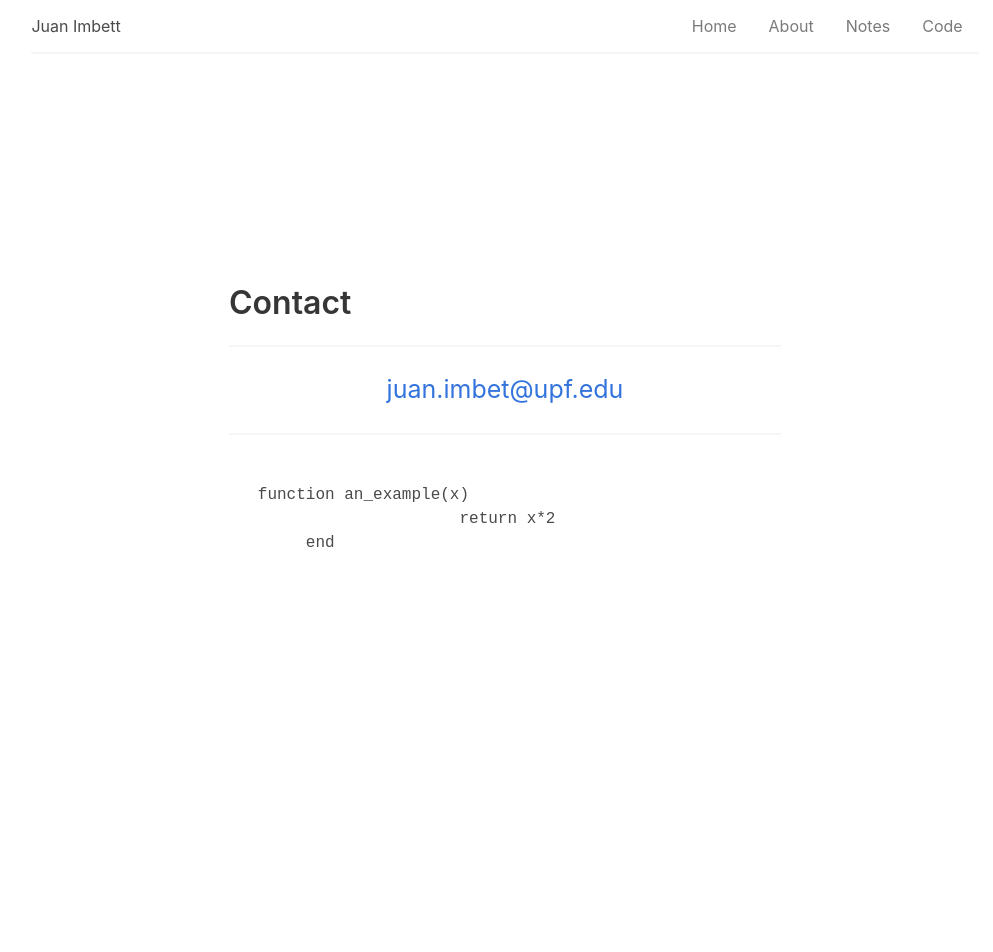
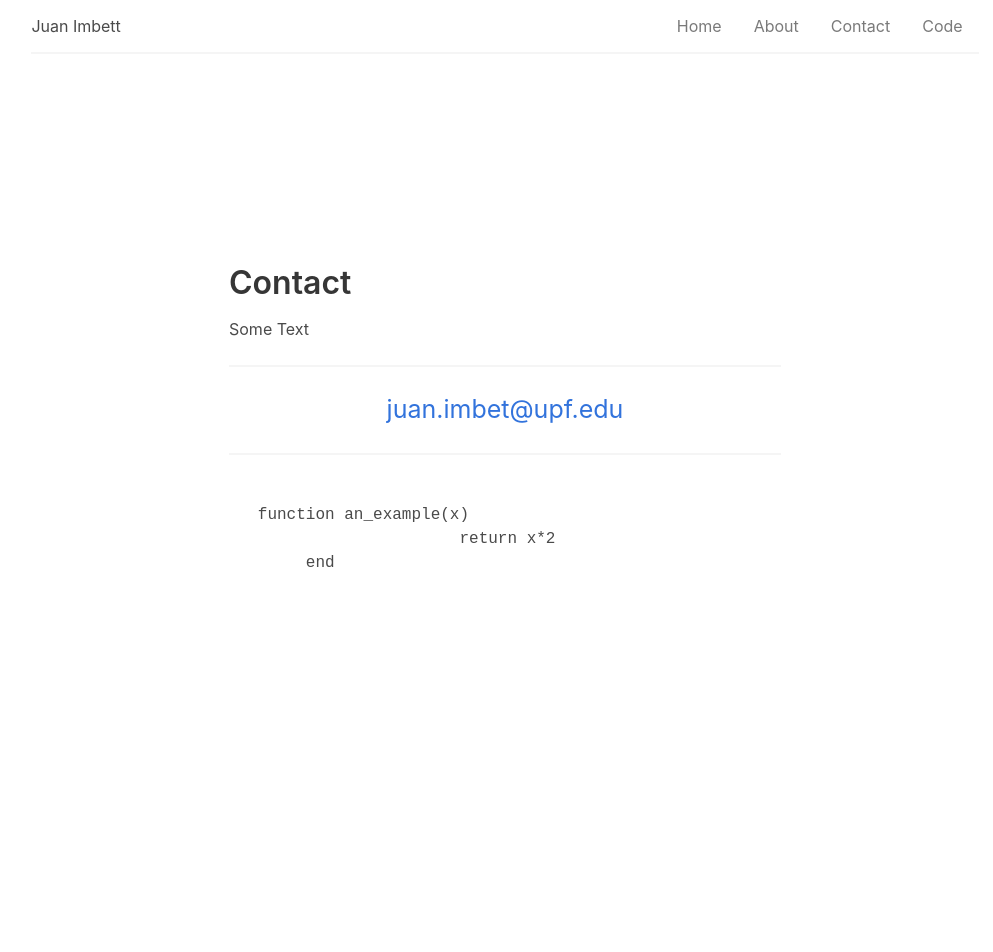
Before and after one commit to jfimbett/jfimbett.github.io, a Jekyll site: the page built from contact.md, in a window 1280 px wide. Shown: the whole page, without its empty margins (135-1128 px from the left). Built offline with Jekyll 4.4.1, drawn with Linux system fonts in a browser that asks for light colours.

Commit message:
maintenance

```diff
--- a/_layouts/default.html
+++ b/_layouts/default.html
@@ -66,7 +66,7 @@
 							<div class="navbar-end">
 								<a class="navbar-item is-tab" href="{% link index.html %}">Home</a>
 								<a class="navbar-item is-tab" href="{% link about.md %}">About</a>
-								<a class="navbar-item is-tab" href="{% link contact.md %}">Notes</a>
+								<a class="navbar-item is-tab" href="{% link contact.md %}">Contact</a>
 								<a class="navbar-item is-tab" href="https://blog.sindresorhus.com">Code</a>
 							</div>
 						</div>
--- a/contact.md
+++ b/contact.md
@@ -2,6 +2,7 @@
 layout: simple
 title: Contact
 ---
+
 
 <style>
 .hero-body .column {
@@ -33,7 +34,7 @@ element.search = searchParams.toString();
 
 # Contact
 
-
+Some Text
 
 ---
 
```
